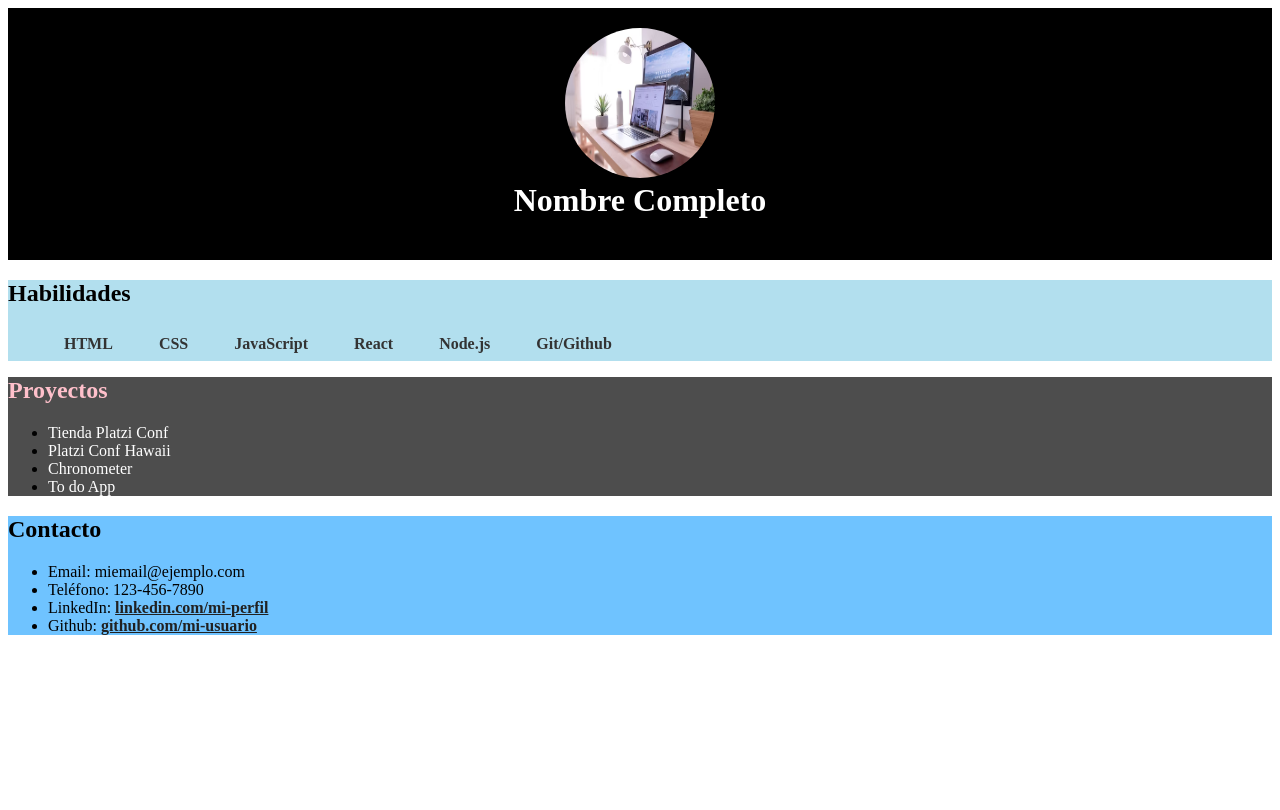
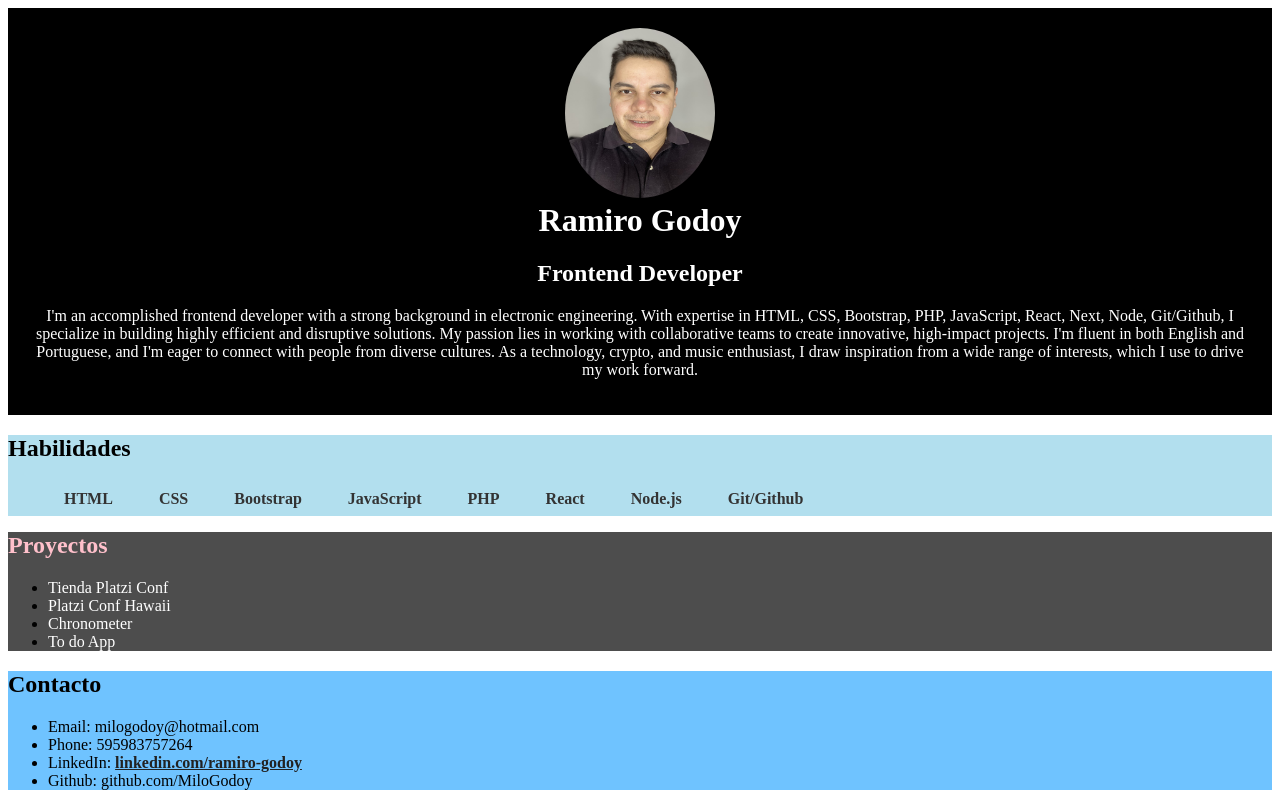
Before and after one commit to MiloGodoy/portafolio-gpt, a plain HTML site: page index.html in a window 1280 px wide. Drawn offline with Linux system fonts and the light colour scheme.

Commit message:
Changing photo and configuring social media

```diff
--- a/index.html
+++ b/index.html
@@ -8,8 +8,16 @@
 
 <body>
 	<header>
-    <img src="imagen.jpg" alt="Imagen">
-		<h1>Nombre Completo</h1>
+    <img src="milo_ph_3.jpeg" alt="Imagen">
+		<h1>Ramiro Godoy</h1>
+    <h2>Frontend Developer</h2>
+    <p>I'm an accomplished frontend developer with a strong background in electronic engineering. With expertise in
+      HTML, CSS, Bootstrap, PHP, JavaScript, React, Next, Node, Git/Github, I specialize in building highly
+      efficient and disruptive solutions. My passion lies in working with collaborative teams to create innovative,
+      high-impact projects.
+      I'm fluent in both English and Portuguese, and I'm eager to connect with people from diverse cultures. As a
+      technology, crypto, and music enthusiast, I draw inspiration from a wide range of interests, which I use to drive
+      my work forward.</p>
 	</header>
 
 	<section id="habilidades" class="habilidades">
@@ -17,7 +25,9 @@
 		<ul>
 			<li>HTML</li>
 			<li>CSS</li>
+      <li>Bootstrap</li>
 			<li>JavaScript</li>
+      <li>PHP</li>
 			<li>React</li>
 			<li>Node.js</li>
 			<li>Git/Github</li>
@@ -37,10 +47,10 @@
 	<section id="contacto" class="contacto">
 		<h2>Contacto</h2>
 		<ul>
-			<li>Email: miemail@ejemplo.com</li>
-			<li>Teléfono: 123-456-7890</li>
-			<li>LinkedIn: <a href="#">linkedin.com/mi-perfil</a></li>
-			<li>Github: <a href="#">github.com/mi-usuario</a></li>
+			<li>Email: milogodoy@hotmail.com</li>
+			<li>Phone: 595983757264</li>
+			<li>LinkedIn: <a href="https://www.linkedin.com/in/ramiro-godoy/">linkedin.com/ramiro-godoy</a></li>
+			<li>Github: <a href="https://github.com/MiloGodoy"></a>github.com/MiloGodoy</li>
 		</ul>
 	</section>
 
--- a/style.css
+++ b/style.css
@@ -8,7 +8,7 @@ header {
 
 header img {
   width: 150px;
-  height: 150px;
+  height: 170px;
   border-radius: 50%;
 }
 
```
Also changed, not shown: milo_ph_3.jpeg (added).
